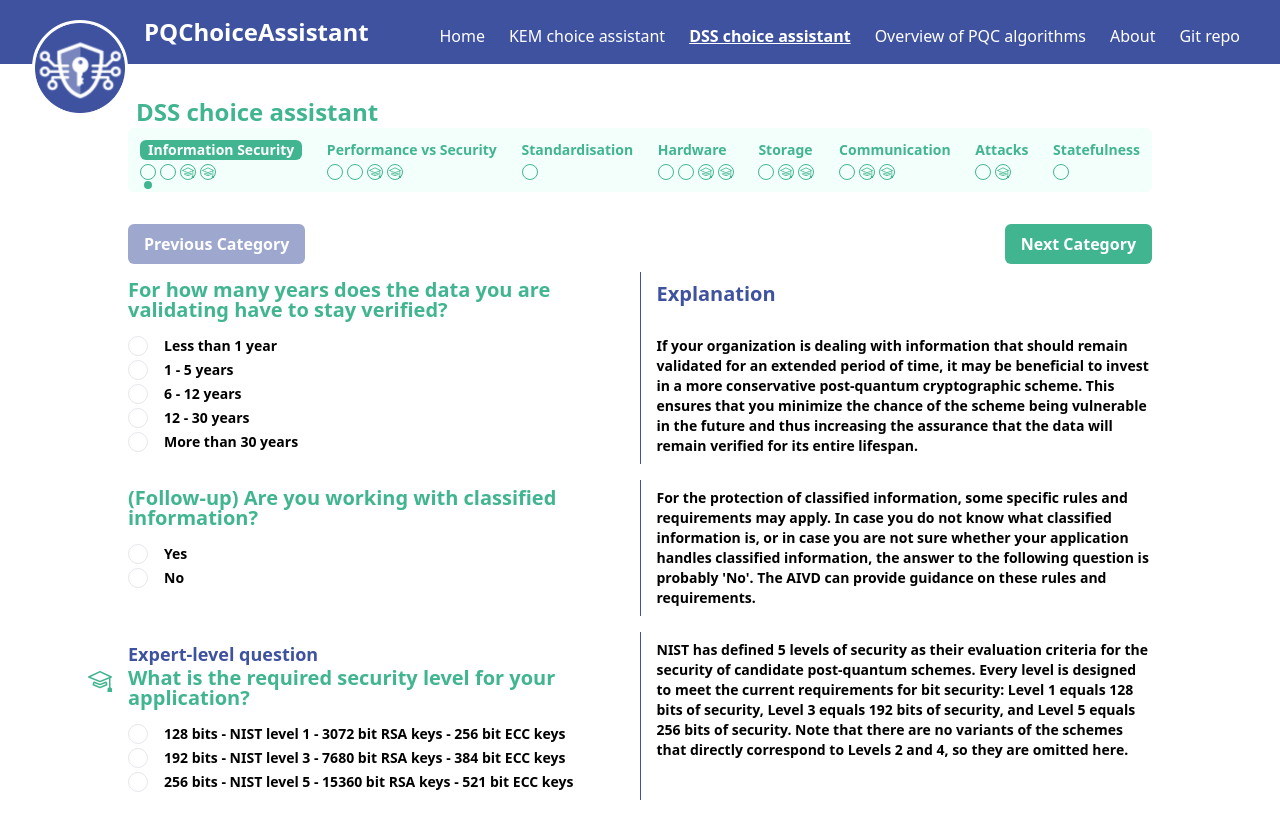
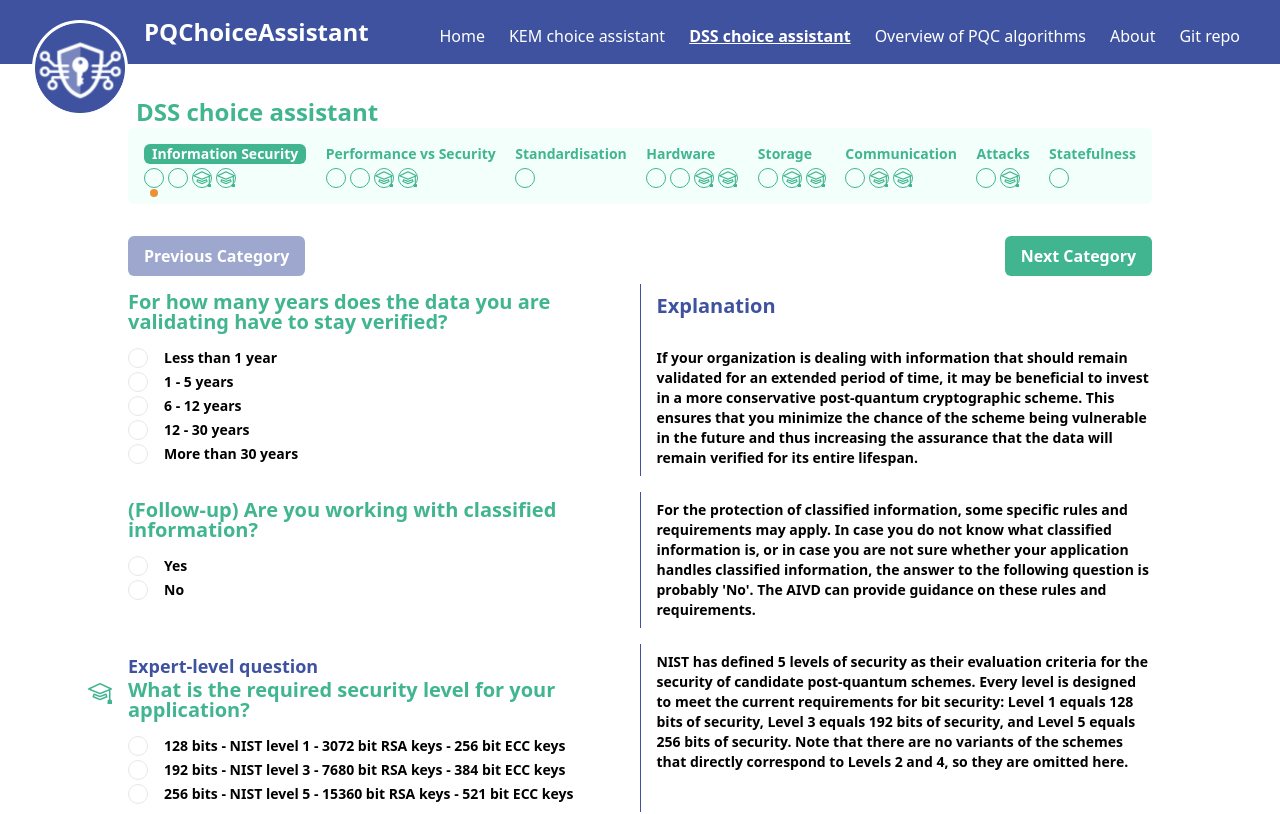
Before and after one commit to basvdl97/PQChoiceAssistant, a Vue app: page /PQChoiceAssistant/dss in a window 1280 px wide. Shown: the top 814 px of the page. Built offline with nearby package versions, Linux system fonts and the light colour scheme.

Commit message:
desktop stepper visibilty improvemntss

```diff
--- a/src/js/modules/generic/choice-assistant/ChoiceAssistantStandard/ChoiceAssistantStandardStepper.vue
+++ b/src/js/modules/generic/choice-assistant/ChoiceAssistantStandard/ChoiceAssistantStandardStepper.vue
@@ -1,5 +1,5 @@
 <template>
-    <div class="p-3 w-full rounded-md bg-tertiary flex justify-between gap-4">
+    <div class="p-4 w-full rounded-md bg-tertiary flex justify-between gap-4">
         <!-- Category Step -->
         <div v-for="(question_category, i) in questions">
             <!-- category name -->
@@ -14,19 +14,21 @@
             </div>
 
             <!-- category question balls -->
-            <div class="flex gap-1 items-center mt-1 " >
-                <!-- ball -->
-                <div @click="handleClickQuestionCircle(i, j)" v-for="(question, j) in questions[i].content" :key="j" class="w-4 h-4 rounded-full border border-secondary  leading-none flex items-center justify-center relative cursor-pointer" :class="{
+            <div class="flex gap-1 items-center mt-1" >
+                <!-- question in category ball -->
+                <div @click="handleClickQuestionCircle(i, j)" v-for="(question, j) in questions[i].content" :key="j" class="w-5 h-5 rounded-full border border-secondary leading-none flex items-center justify-center relative cursor-pointer" :class="{
                     'bg-secondary text-white': questionHasAtLeastOneSelectedAnswer(question),
                     'bg-none text-secondary': !questionHasAtLeastOneSelectedAnswer(question),
                 }">
-                    <svg v-if="question?.expert_level" xmlns="http://www.w3.org/2000/svg" width="12" height="12" fill="currentColor" class="bi bi-mortarboard" viewBox="0 0 16 16">
+                    <!-- Expert level icon svg shown when the question if marked exper level -->
+                    <svg v-if="question?.expert_level" xmlns="http://www.w3.org/2000/svg" width="18" height="18" fill="currentColor" class="bi bi-mortarboard" viewBox="0 0 16 16">
                         <path d="M8.211 2.047a.5.5 0 0 0-.422 0l-7.5 3.5a.5.5 0 0 0 .025.917l7.5 3a.5.5 0 0 0 .372 0L14 7.14V13a1 1 0 0 0-1 1v2h3v-2a1 1 0 0 0-1-1V6.739l.686-.275a.5.5 0 0 0 .025-.917zM8 8.46 1.758 5.965 8 3.052l6.242 2.913z"/>
                         <path d="M4.176 9.032a.5.5 0 0 0-.656.327l-.5 1.7a.5.5 0 0 0 .294.605l4.5 1.8a.5.5 0 0 0 .372 0l4.5-1.8a.5.5 0 0 0 .294-.605l-.5-1.7a.5.5 0 0 0-.656-.327L8 10.466zm-.068 1.873.22-.748 3.496 1.311a.5.5 0 0 0 .352 0l3.496-1.311.22.748L8 12.46z"/>
                     </svg>
 
-                    <div class="absolute w-2 h-2 rounded-full top-4 " :class="{
-                        'bg-secondary': i == current_question[0] && j == current_question[1],
+                    <!-- current question in focus indicator, under current catoragry question balls -->
+                    <div class="absolute w-2 h-2 rounded-full top-5 " :class="{
+                        'bg-quadrinary': i == current_question[0] && j == current_question[1],
                         'bg-none': !(i == current_question[0] && j == current_question[1]),
                     }">
 
```
